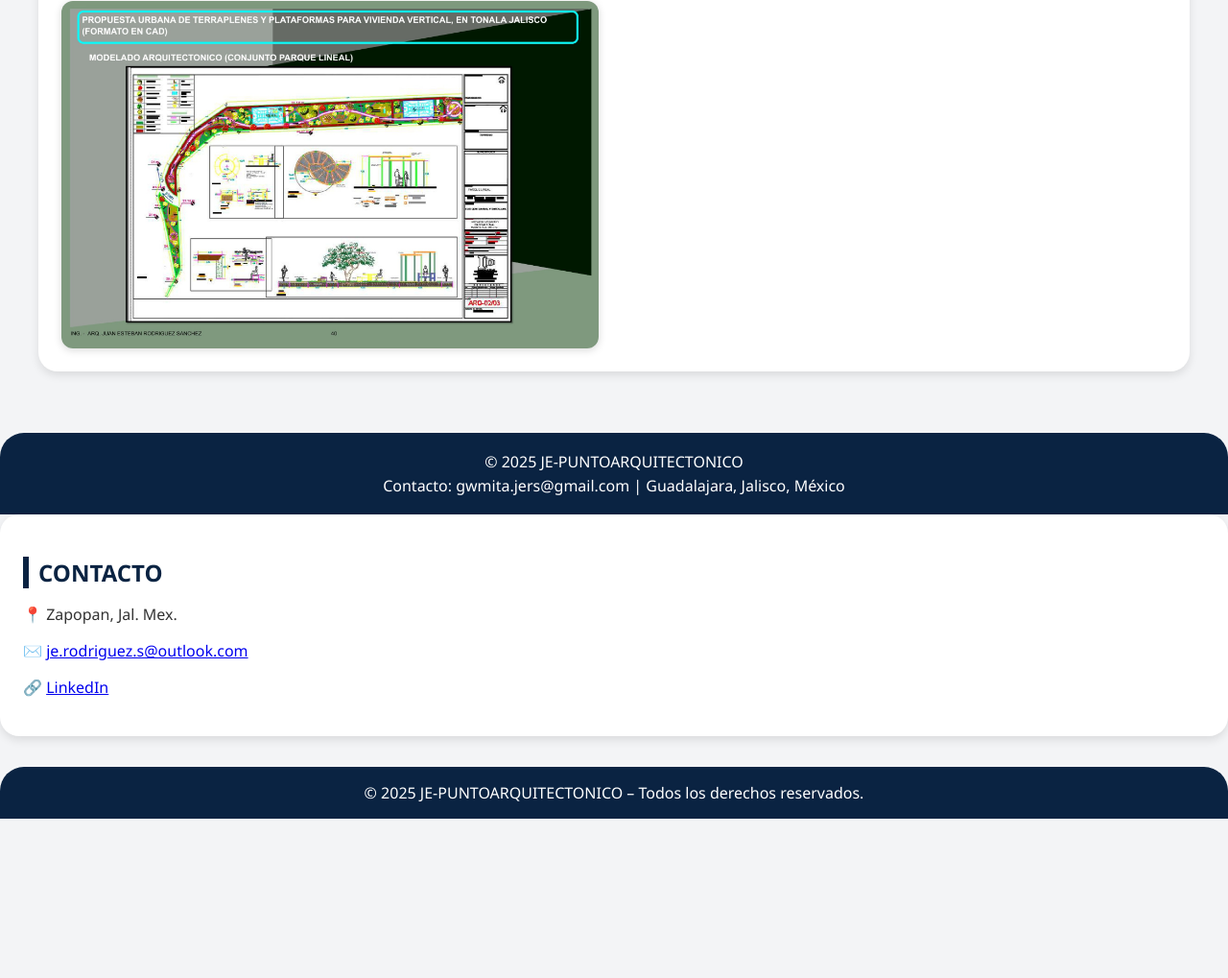
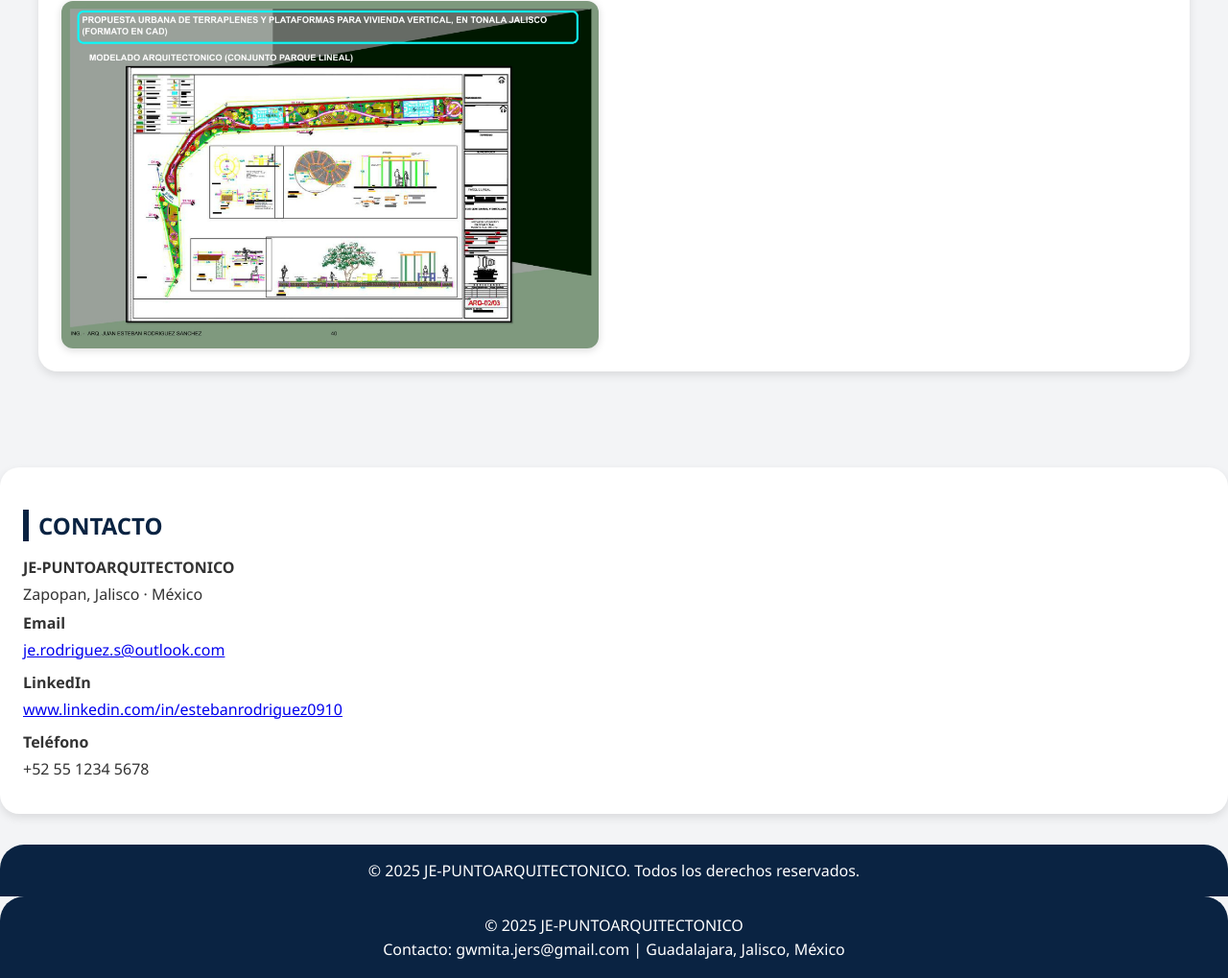
Before and after one commit to gwmitajers-gif/JE.PUNTOARQUITECTONICO, a plain HTML site: page index.html in a window 1280 px wide. Shown: the part 1799-2818 px from the top of the page at 96% size. Before the commit the page ends 2652 px from the top, so only its background shows below. Drawn offline with Linux system fonts and the light colour scheme.

Commit message:
Update index.html

```diff
--- a/index.html
+++ b/index.html
@@ -135,24 +135,29 @@
       </div>
     </section>
   </main>
+<!-- Contacto -->
+      <section id="contacto" aria-labelledby="contacto-title" style="margin-top:36px;">
+        <h2 id="contacto-title">Contacto</h2>
+        <div class="contact">
+          <div class="card">
+            <p style="margin:0 0 6px; font-weight:700;">JE-PUNTOARQUITECTONICO</p>
+            <p style="margin:0 0 8px; color:var(--gray);">Zapopan, Jalisco · México</p>
+            <p style="margin:0 0 6px;"><strong>Email</strong></p>
+            <p style="margin:0 0 12px;"><a href="mailto:je.rodriguez.s@outlook.com">je.rodriguez.s@outlook.com</a></p>
+            <p style="margin:0 0 6px;"><strong>LinkedIn</strong></p>
+            <p style="margin:0 0 12px;"><a href="https://www.linkedin.com/in/estebanrodriguez0910" target="_blank" rel="noopener">www.linkedin.com/in/estebanrodriguez0910</a></p>
+            <p style="margin:0 0 6px;"><strong>Teléfono</strong></p>
+            <p style="margin:0 0 12px; color:var(--gray);">+52 55 1234 5678</p>
+          </div>
+        </div>
+      </section>
 
+      <footer class="site-footer">
+        © 2025 JE-PUNTOARQUITECTONICO. Todos los derechos reservados.
+      </footer>
+
+    </div>
+  </main>
   <footer>
     <p>© 2025 JE-PUNTOARQUITECTONICO</p>
     <p>Contacto: gwmita.jers@gmail.com | Guadalajara, Jalisco, México</p>
-  </footer>
-
-</body>
-</html>
-<section class="contacto">
-            <h2>Contacto</h2>
-            <p>📍 Zapopan, Jal. Mex.</p>
-            <p>✉️ <a href="mailto:je.rodriguez.s@outlook.com">je.rodriguez.s@outlook.com</a></p>
-            <p>🔗 <a href="https://www.linkedin.com/in/estebanrodriguez0910" target="_blank">LinkedIn</a></p>
-        </section>
-    </main>
-
-    <footer>
-        © 2025 JE-PUNTOARQUITECTONICO – Todos los derechos reservados.
-    </footer>
-</body>
-</html>
```
